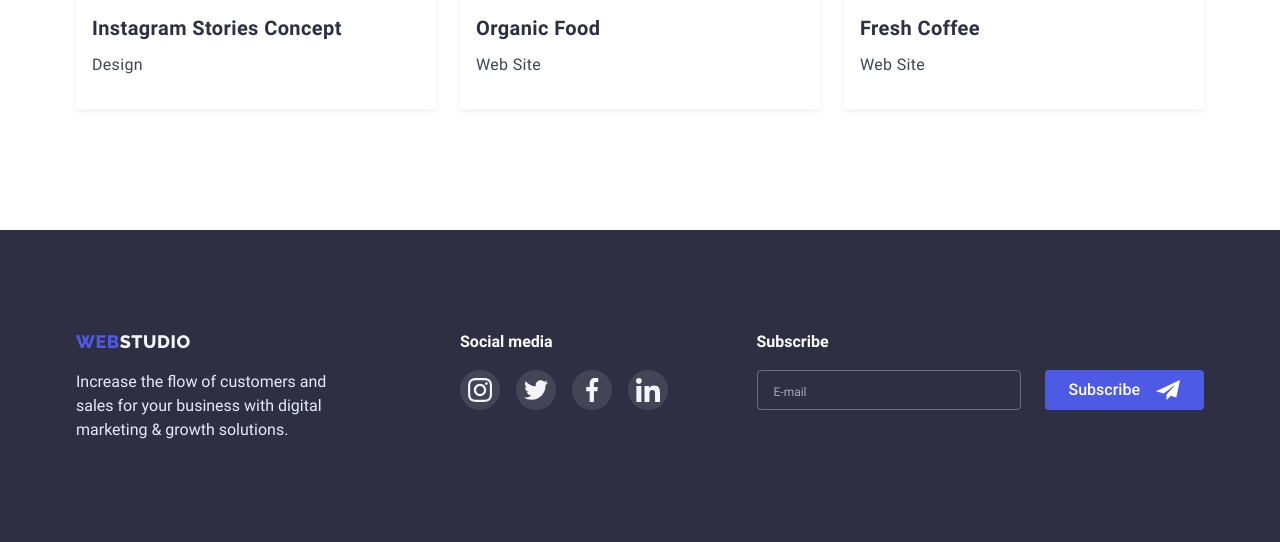
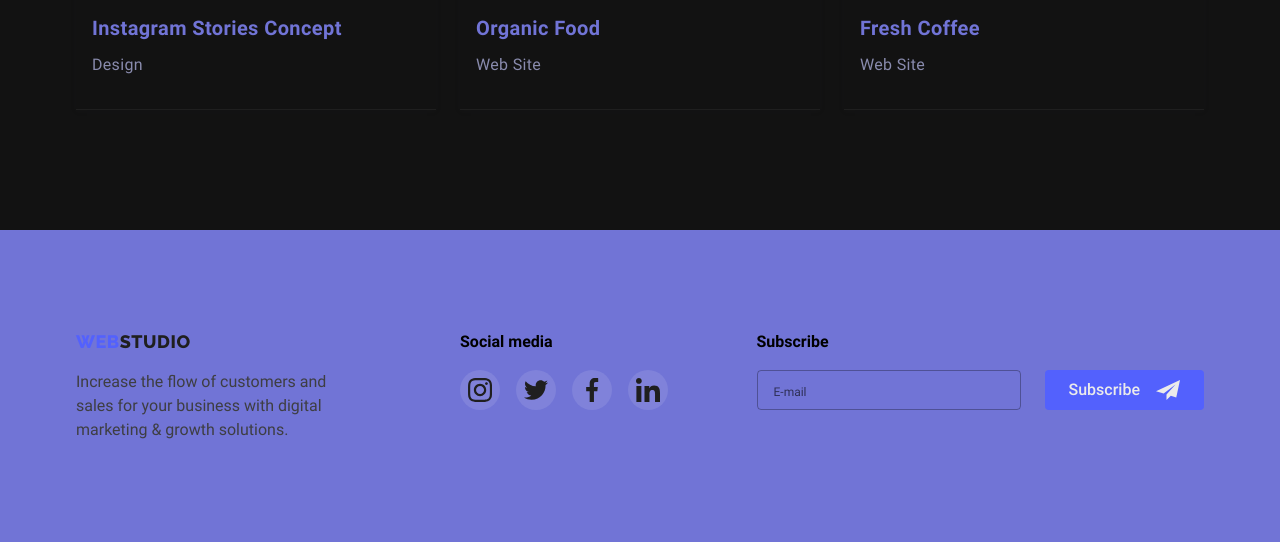
Before and after one commit to Taras355/goit-markup-hw-07, a plain HTML site: page portfolio.html in a window 1280 px wide. Shown: the part 1552-2094 px from the top of the page. Drawn offline with nearby package versions, Linux system fonts and the dark colour scheme.

Commit message:
dark-mode-added

```diff
--- a/sass/components/_button.scss
+++ b/sass/components/_button.scss
@@ -3,6 +3,9 @@
     border-radius: 4px;
     border: none;
     color: var(--color-white);
+    @media (prefers-color-scheme: dark) {
+        color: rgb(235, 235, 235);
+    }
     font-weight: 500;
     font-size: 16px;
     line-height: 1.5;
--- a/sass/components/_contact-form.scss
+++ b/sass/components/_contact-form.scss
@@ -37,6 +37,9 @@
 
 .contact-form__input {
     border: 1px solid rgba(33, 33, 33, 0.2);
+    @media (prefers-color-scheme: dark) {
+        border-color: rgba(212, 212, 212, 0.2);
+    }
     border-radius: 4px;
     width: 100%;
     height: 40px;
--- a/sass/components/_hero.scss
+++ b/sass/components/_hero.scss
@@ -33,6 +33,9 @@
     line-height: 1.11;
     text-align: center;
     color: var(--color-white);
+    @media (prefers-color-scheme: dark) {
+        color: rgb(235, 235, 235);
+    }
     max-width: 492px;
     margin: 0 auto 72px;
 
--- a/sass/components/_mobile-menu.scss
+++ b/sass/components/_mobile-menu.scss
@@ -5,6 +5,8 @@
     left: 0;
     width: 100vw;
     height: 100vh;
+    width: 100dvw;
+    height: 100dvh;
     padding: 80px 40px 40px 40px;
     background-color: var(--color-white);
     z-index: 99;
--- a/sass/components/_portfolio.scss
+++ b/sass/components/_portfolio.scss
@@ -1,10 +1,15 @@
 .portfolio {
     border-bottom: 0.5px solid var(--color-light);
     box-shadow: 0px 1px 6px rgba(46, 47, 66, 0.08);
+    @media (prefers-color-scheme: dark) {
+        box-shadow: rgba(132, 135, 189, 0.08);
+    }
     transition: box-shadow 250ms cubic-bezier(0.4, 0, 0.2, 1);
 
     &:hover {
         box-shadow: 0px 1px 6px rgba(46, 47, 66, 0.08), 0px 1px 1px rgba(46, 47, 66, 0.16), 0px 2px 1px rgba(46, 47, 66, 0.08);
+        @media (prefers-color-scheme: dark) {
+            box-shadow: 0px 1px 6px rgba(132, 135, 190, 0.08), 0px 1px 1px rgba(125, 127, 177, 0.16), 0px 2px 1px rgba(141, 144, 199, 0.08);        }
     }
 }
 
--- a/sass/components/_subscribe-form.scss
+++ b/sass/components/_subscribe-form.scss
@@ -17,6 +17,9 @@
     padding: 8px 16px;
     background-color: inherit;
     border: 1px solid rgba(255, 255, 255, 0.3);
+    @media (prefers-color-scheme: dark) {
+        border-color: rgba(0, 0, 0, 0.3);
+    }
     border-radius: 4px;
     color: var(--color-light);
     transition: border-color 250ms cubic-bezier(0.4, 0, 0.2, 1);
@@ -33,6 +36,9 @@
         font-size: 12px;
         line-height: 2;
         color: rgba(255, 255, 255, 0.6);
+        @media (prefers-color-scheme: dark) {
+            color: rgba(0, 0, 0, 0.6);
+        }
     }
 
     @include for-phone-only {
@@ -47,4 +53,7 @@
     gap: 16px;
     padding: 8px 24px;
     fill: var(--color-white);
+    @media (prefers-color-scheme: dark) {
+        fill:rgb(235, 235, 235);
+    }
 }
--- a/sass/utils/_vars.scss
+++ b/sass/utils/_vars.scss
@@ -27,4 +27,23 @@
     /* light red */
     --color-transparent: rgb(244, 244, 253, 0);
     /* transparent */
+
+    color-scheme: light dark;
+
+    @media (prefers-color-scheme: dark) {
+        --color-primarybrand: rgb(83, 97, 253);
+        --color-pressedstate: rgb(67, 78, 197);
+        --color-dark: rgb(113, 116, 214);
+        --color-success: rgb(35, 139, 115);
+        --color-text: rgb(137, 139, 173);
+        --color-subtletext: rgb(152, 153, 165);
+        --color-minortext: rgb(153, 152, 152);
+        --color-accent: rgb(62, 62, 66);
+        --color-light: rgb(31, 31, 31);
+        --color-white: rgb(0, 0, 0);
+        --color-modaloverlay: rgba(91, 93, 124, 0.4);
+        --color-herobackground: rgba(33, 34, 48, 0.7);
+        --color-invalid: rgb(255, 51, 51, 0.5);
+        --color-transparent: rgb(244, 244, 253, 0);
+    }
 }
```
Also changed, not shown: css/main.css, css/main.min.css, 2 other files.
